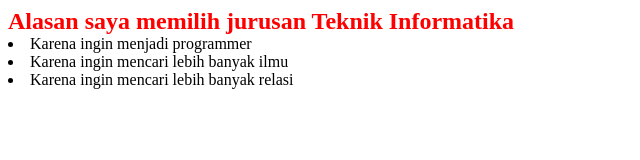
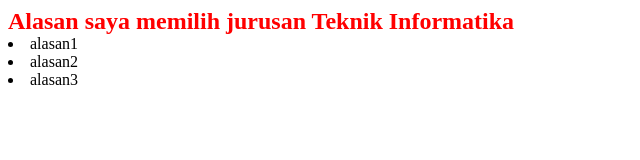
Before and after one commit to hyoudoukouji/rgb-text, a plain HTML site: page index.html in a window 1280 px wide. Shown: the whole page, without its empty margins (0-640 px from the left). Drawn offline with Linux system fonts and the light colour scheme.

Commit message:
Update index.html

```diff
--- a/index.html
+++ b/index.html
@@ -5,7 +5,7 @@
 	<meta charset="UTF-8">
 	<meta name="viewport"
 		content="width=device-width, initial-scale=1.0">
-	<title>Josh</title>
+	<title>Teks animasi simpel rgb</title>
 	<style>
 		#animatedText {
 			font-size: 24px;
@@ -19,9 +19,9 @@
 <body>
 
 	<div id="animatedText">Alasan saya memilih jurusan Teknik Informatika</div>
-  <li id=>Karena ingin menjadi programmer</li>
-  <li>Karena ingin mencari lebih banyak ilmu</li>
-  <li>Karena ingin mencari lebih banyak relasi</li>
+	<li>alasan1</li>
+	<li>alasan2</li>
+	<li>alasan3</li>
 
 	<script>
 		const animatedText = document.getElementById('animatedText');
```
